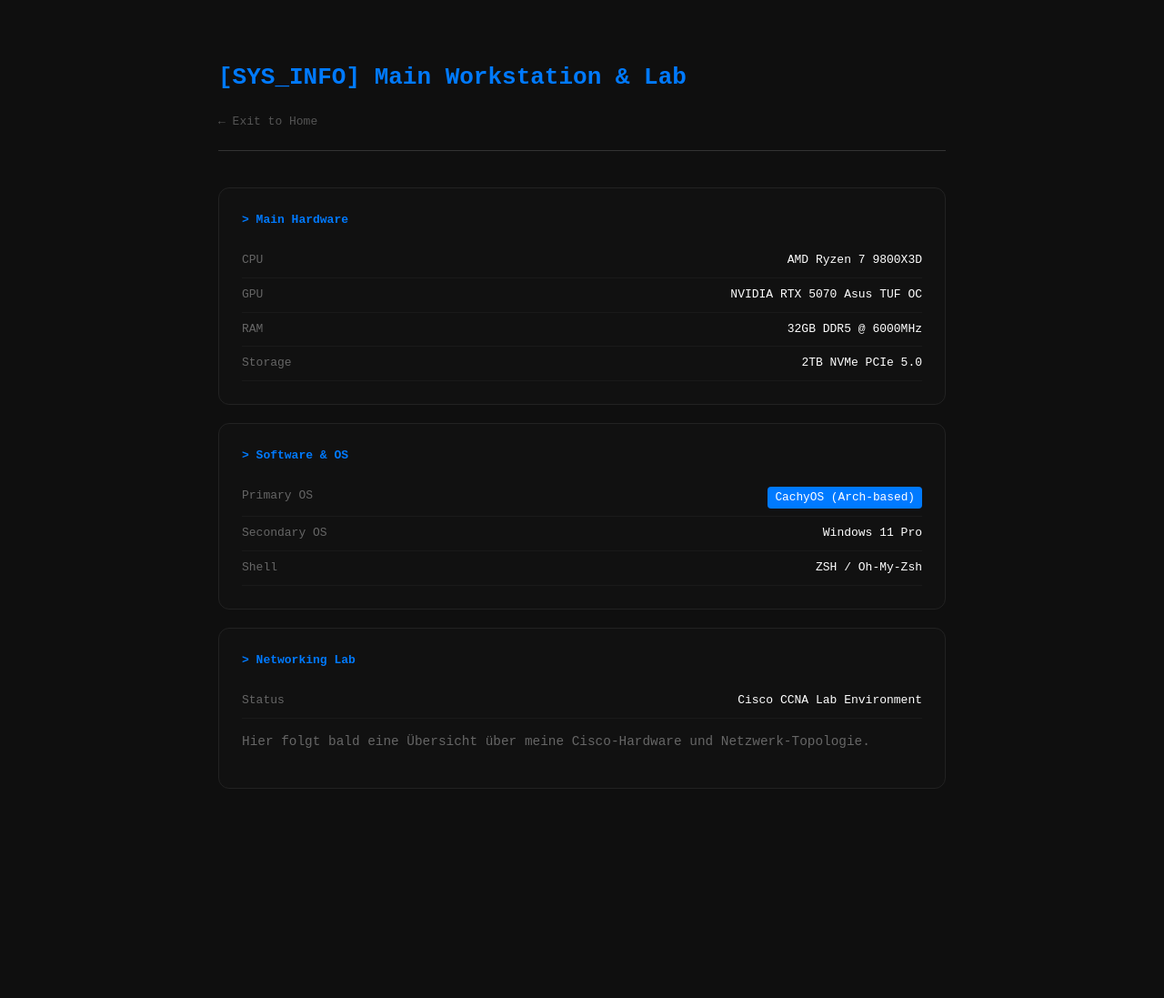
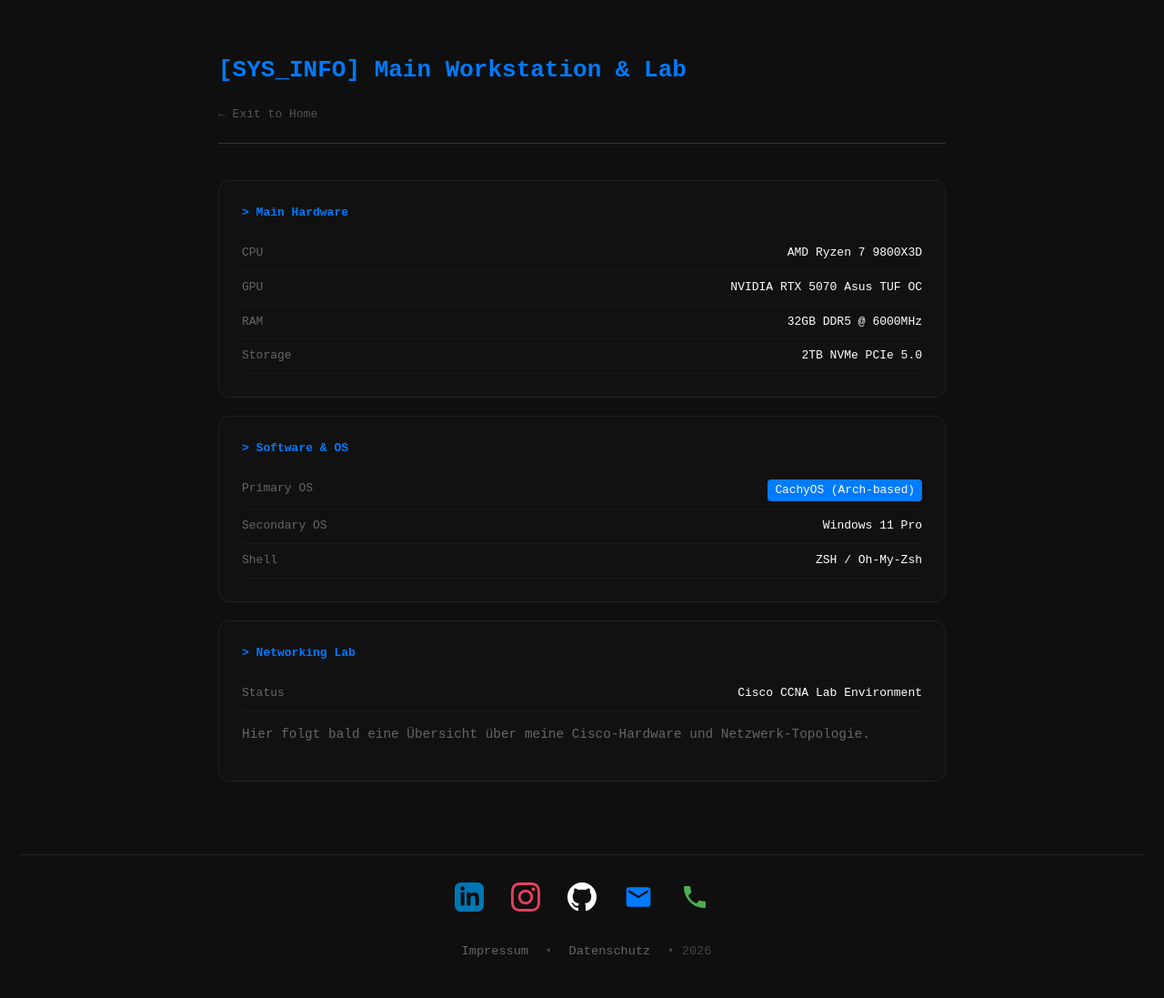
Before and after one commit to Sandroexe/Sandroexe, a Jekyll site: the page built from lab.html, in a window 1280 px wide. Shown: the whole page at 91% size. Built offline with Jekyll 4.4.1, drawn with Linux system fonts in a browser that asks for light colours; before the commit the page ends 935 px from its top, so only the background shows below that.

Commit message:
Update lab.html

```diff
--- a/lab.html
+++ b/lab.html
@@ -1,3 +1,5 @@
+---
+---
 <!DOCTYPE html>
 <html lang="de">
 <head>
@@ -5,14 +7,27 @@
     <meta name="viewport" content="width=device-width, initial-scale=1.0">
     <title>Sandro's Lab | exemail.at</title>
     <style>
-        body { background: #0f0f0f; color: #fff; font-family: monospace; padding: 40px; line-height: 1.6; }
-        .container { max-width: 800px; margin: auto; }
-        .header { color: #007aff; border-bottom: 1px solid #333; padding-bottom: 20px; margin-bottom: 40px; }
+        :root {
+            --accent: #007aff;
+            --bg: #0f0f0f;
+        }
+        body { background: var(--bg); color: #fff; font-family: monospace; padding: 40px 20px 0 20px; line-height: 1.6; margin: 0; display: flex; flex-direction: column; min-height: 100vh; }
+        .container { max-width: 800px; width: 100%; margin: 0 auto; flex: 1; }
+        .header { color: var(--accent); border-bottom: 1px solid #333; padding-bottom: 20px; margin-bottom: 40px; }
         .spec-group { background: #111; padding: 25px; border-radius: 12px; border: 1px solid #222; margin-bottom: 20px; }
-        .spec-title { color: #007aff; font-weight: bold; margin-bottom: 15px; display: block; }
+        .spec-title { color: var(--accent); font-weight: bold; margin-bottom: 15px; display: block; }
         .spec-item { display: flex; justify-content: space-between; border-bottom: 1px solid #1a1a1a; padding: 8px 0; }
         .spec-label { color: #666; }
-        .tag { background: #007aff; color: #fff; padding: 2px 8px; border-radius: 4px; font-size: 0.8rem; }
+        .tag { background: var(--accent); color: #fff; padding: 2px 8px; border-radius: 4px; font-size: 0.8rem; }
+
+        /* --- FOOTER CSS --- */
+        .footer-container { margin-top: 60px; padding: 30px 0 40px; border-top: 1px solid #222; width: 100%; text-align: center; position: relative; z-index: 2; }
+        .social-icons { display: flex; justify-content: center; gap: 30px; margin-bottom: 25px; flex-wrap: wrap; }
+        .social-icon { width: 32px; height: 32px; transition: transform 0.3s ease; }
+        .icon-linkedin { fill: #0077b5; } .icon-instagram { fill: #E4405F; } .icon-github { fill: #ffffff; } .icon-mail { fill: var(--accent); } .icon-phone { fill: #4caf50; }
+        .social-icons a:hover .social-icon { transform: scale(1.25); }
+        .legal-links { font-size: 0.85rem; color: #444; margin-top: 20px; }
+        .legal-links a { color: #666; margin: 0 10px; text-decoration: none; }
     </style>
 </head>
 <body>
@@ -43,5 +58,8 @@
             <p style="color: #666; font-size: 0.9rem;">Hier folgt bald eine Übersicht über meine Cisco-Hardware und Netzwerk-Topologie.</p>
         </div>
     </div>
+
+    <!-- ZENTRALER FOOTER -->
+    {% include footer.html %}
 </body>
 </html>
```
